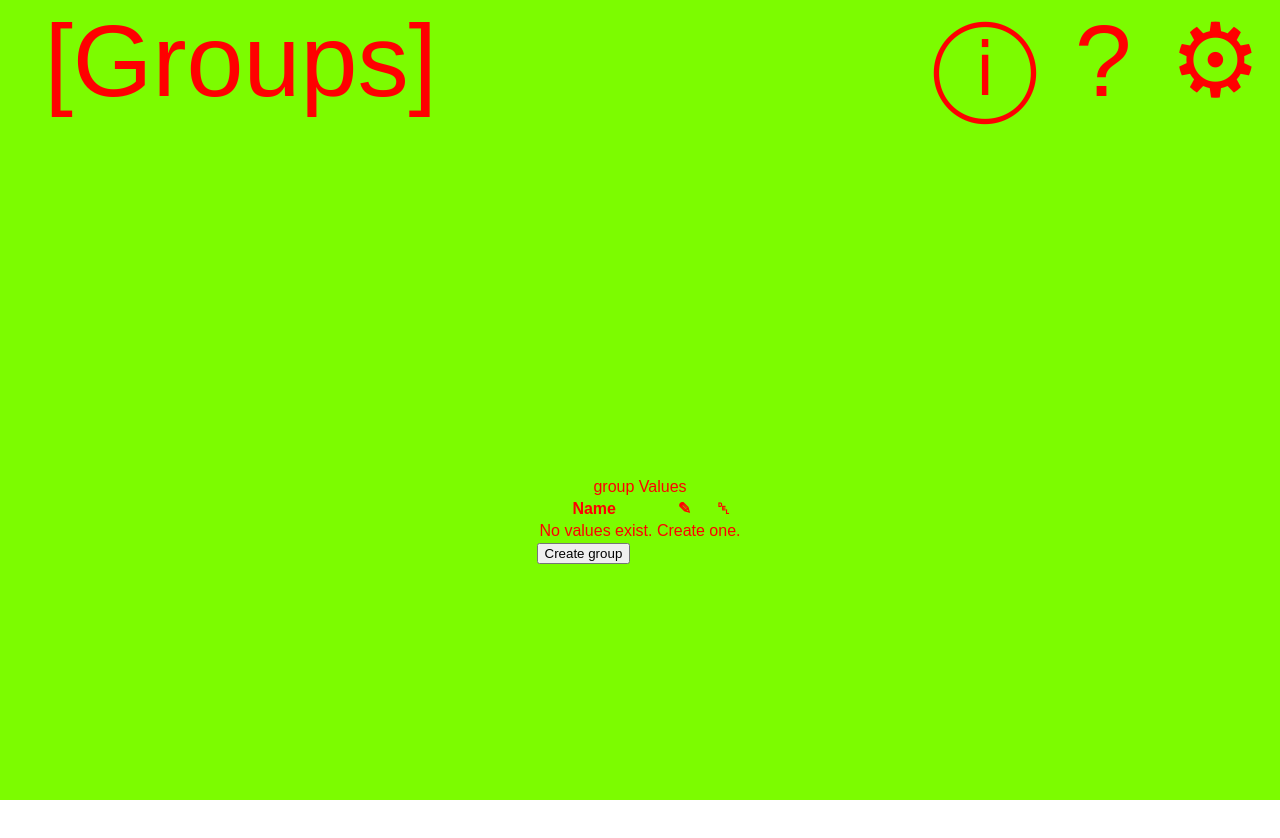
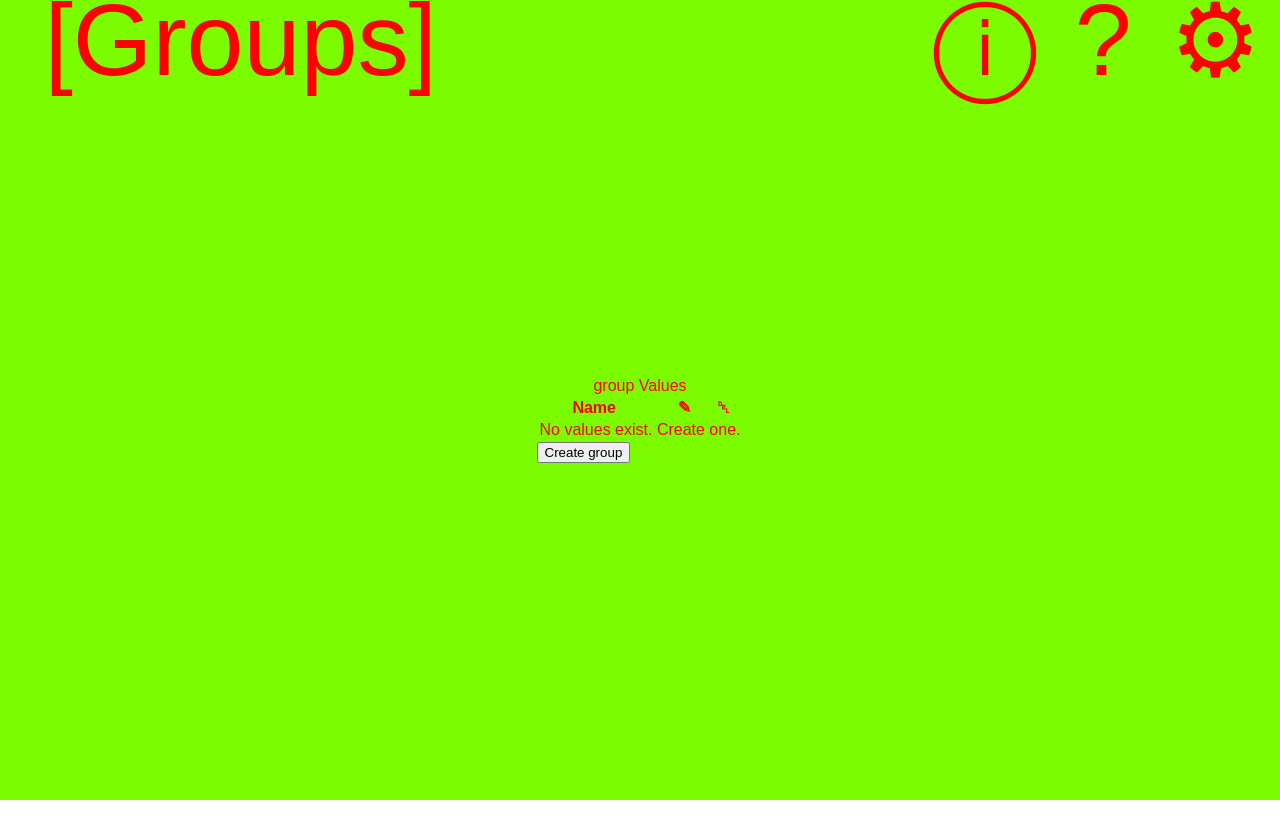
Before and after one commit to jacobpatterson1549/macro-measure, a React (Create React App) app: page / in a window 1280 px wide. Shown: the top 838 px of the page. After the commit the page ends 800 px from the top, so only its background shows below. Built offline with nearby package versions, Linux system fonts and the light colour scheme.

Commit message:
better height sizing for <Main>

```diff
--- a/src/components/App.css
+++ b/src/components/App.css
@@ -6,8 +6,12 @@
   color: red;
 }
 
-.App > .Main {
-  height: 100%;
+.App > *:first-child {
+  height: 10vh;
+}
+
+.App > *:not(:first-child) {
+  height: 85vh;
   display: flex;
   flex-direction: column;
   align-items: center;
```
